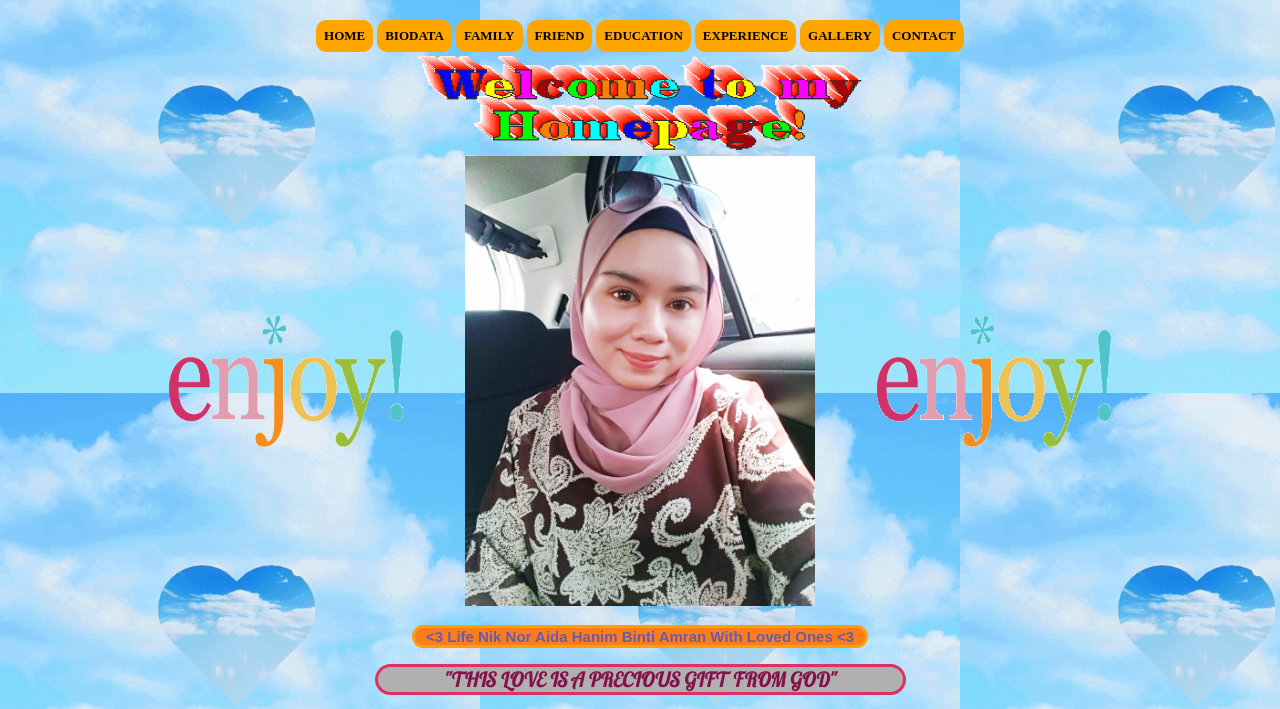
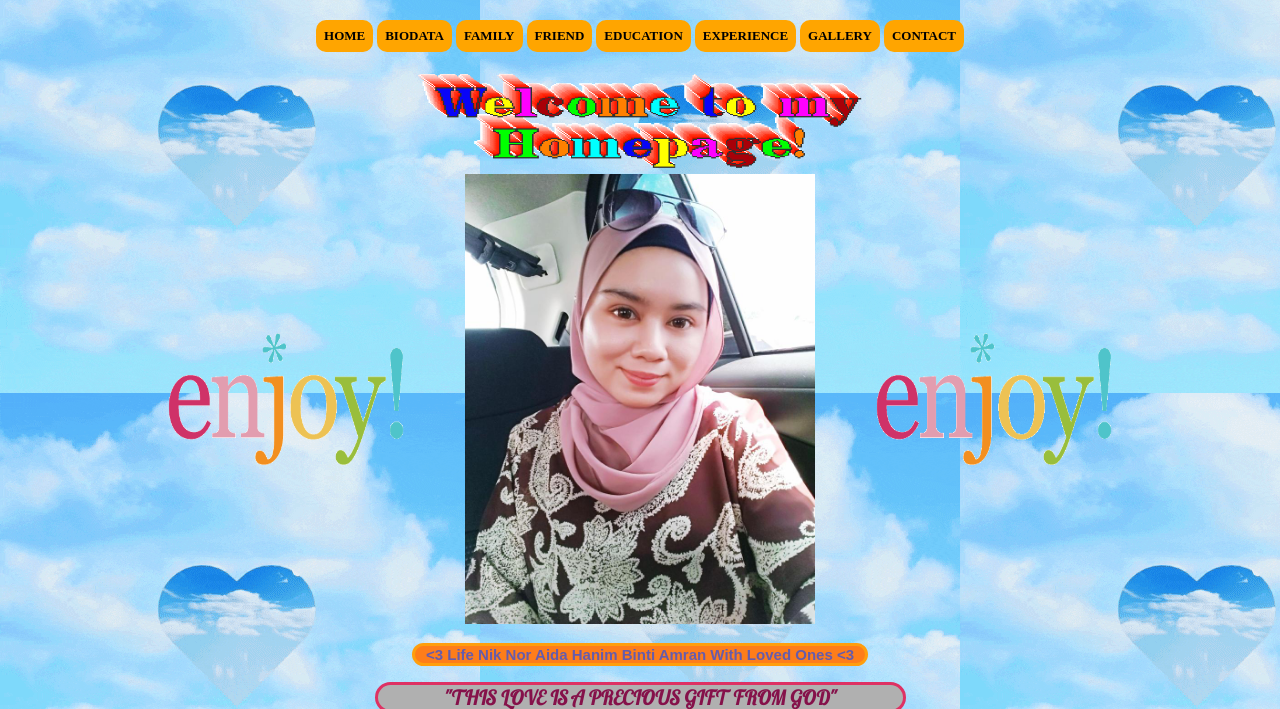
Before and after one commit to AidaHanim/personalproject-individual, a plain HTML site: page index.html in a window 1280 px wide. Shown: the part 87-796 px from the top of the page. Drawn offline with Linux system fonts and the light colour scheme.

Commit message:
Update index.html

```diff
--- a/index.html
+++ b/index.html
@@ -21,7 +21,7 @@
 <a onclick="document.location = 'gallery.html'">GALLERY</a>
 <a onclick="document.location = 'contact.html'" >CONTACT</a></center>
 
-<center><img src="images/welcome.gif" height="100px" width="450"></center>
+<center><br><img src="images/welcome.gif" height="100px" width="450"></center>
 
 <center><img src="images/enjoy.gif" height="450px" width="350">
 <img src="images/hanim.jfif" height="450px" width="350">
```
